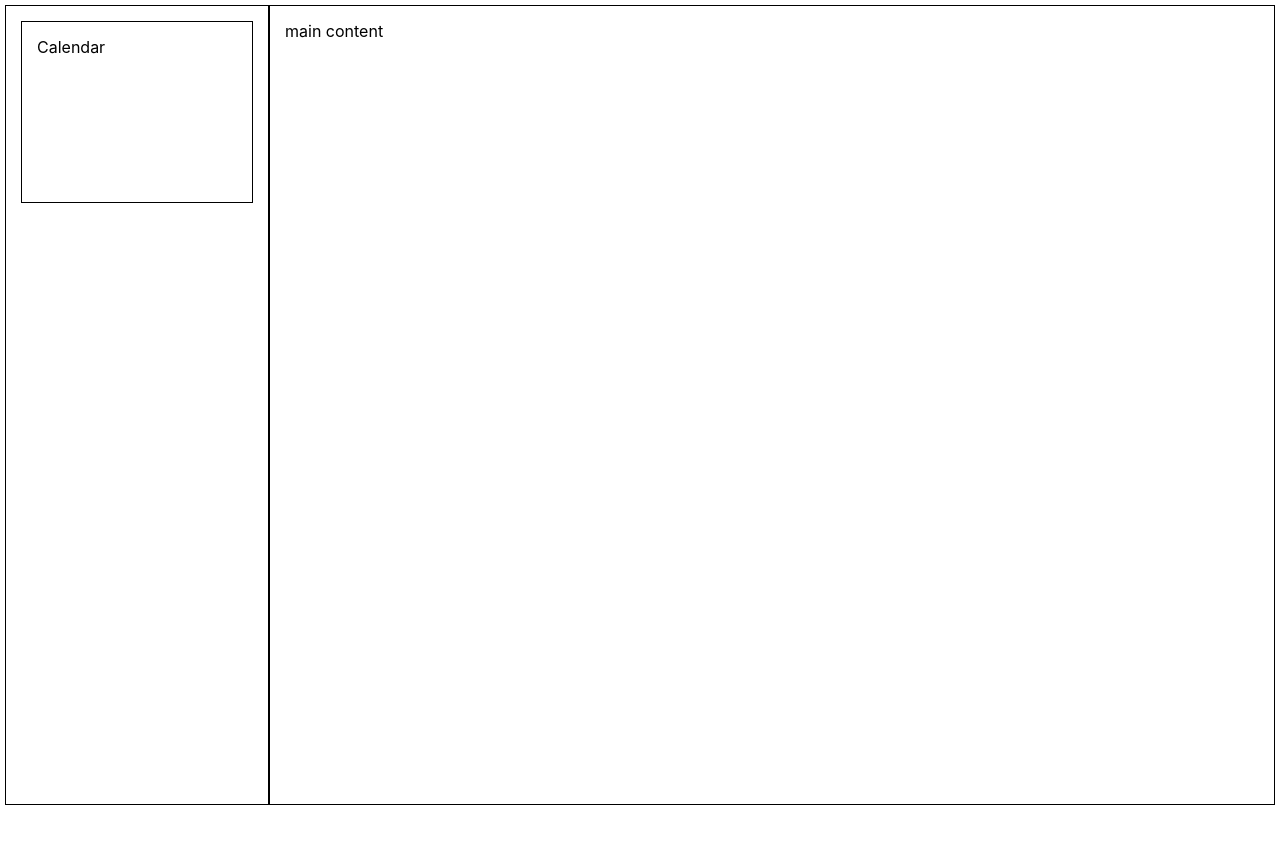
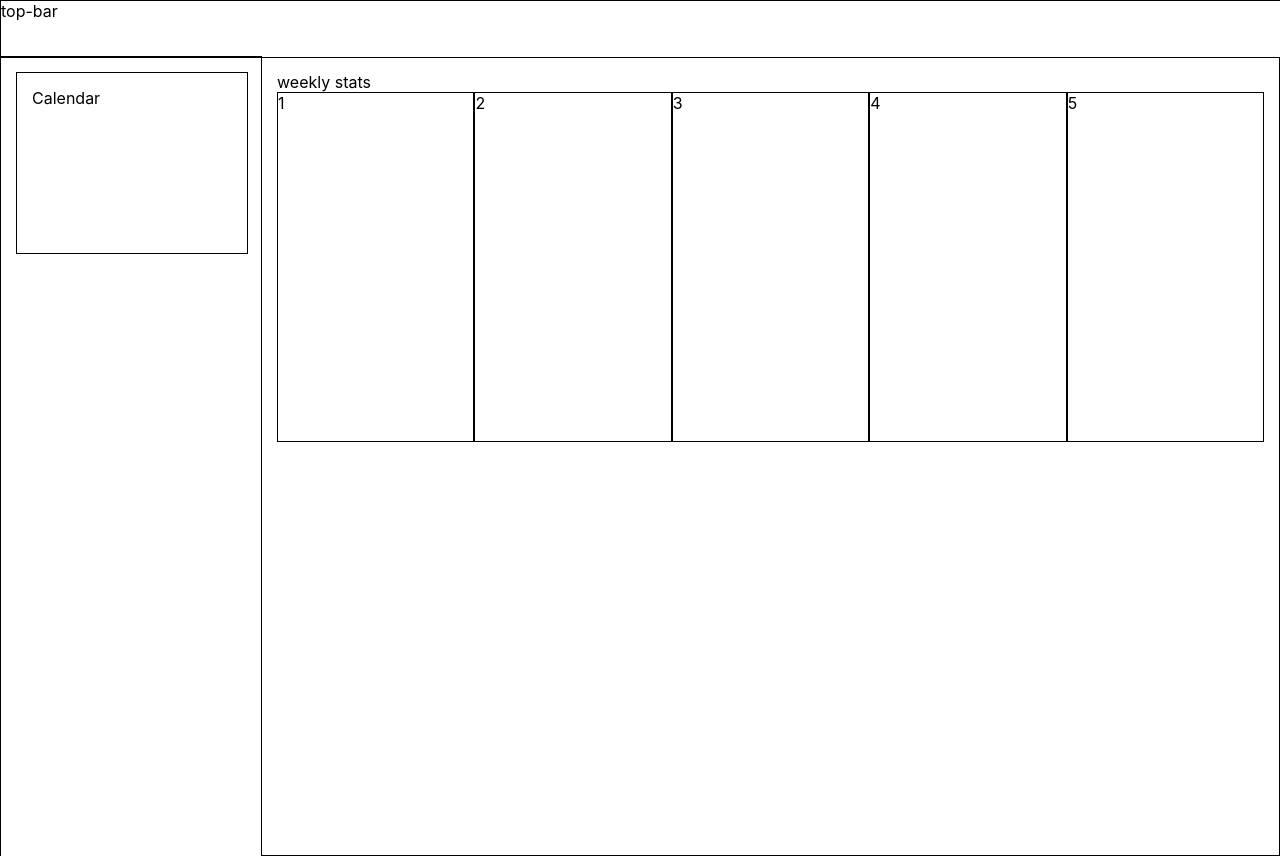
Before and after one commit to spacekimchi/traders-fe, a React (Create React App) app: page / in a window 1280 px wide. Before the commit the page ends 810 px from the top, so only its background shows below. Built offline with nearby package versions, Linux system fonts and the light colour scheme.

Commit message:
more layouts and more components

```diff
--- a/src/App.tsx
+++ b/src/App.tsx
@@ -1,15 +1,20 @@
 import React from 'react';
 import Calendar from './components/Calendar';
+import TopBar from './components/TopBar';
+import Week from './components/Week';
 import './stylesheets/app.scss';
 
 function App() {
 	return (
 		<div className="app-container">
-			<div className="left-panel">
-				<Calendar />
-			</div>
-			<div className="main-content">
-				main content
+			<TopBar />
+			<div className="main-page">
+				<div className="left-panel">
+					<Calendar />
+				</div>
+				<div className="main-content">
+					<Week />
+				</div>
 			</div>
 		</div>
 	);
--- /dev/null
+++ b/src/components/TopBar.tsx
@@ -0,0 +1,9 @@
+import '../stylesheets/top-bar.scss';
+
+export default function TopBar() {
+	return (
+		<div className="top-bar">
+			top-bar
+		</div>
+	);
+}
--- /dev/null
+++ b/src/components/Week.tsx
@@ -0,0 +1,17 @@
+import WeeklyStats from './WeeklyStats';
+import WeekDay from './WeekDay';
+import '../stylesheets/week.scss';
+
+export default function Week() {
+	const days = Array.from({ length: 5 }, (_, i) => i + 1).map((day) => {
+		return <WeekDay dayNum={day} />;
+	});
+	return (
+		<div className="week">
+			<WeeklyStats />
+			<div className="week-days">
+				{days}
+			</div>
+		</div>
+	);
+}
--- /dev/null
+++ b/src/components/WeekDay.tsx
@@ -0,0 +1,7 @@
+import '../stylesheets/week-day.scss';
+
+export default function WeekDay(props: any) {
+	return (
+		<div className="day">{props.dayNum}</div>
+	);
+}
--- /dev/null
+++ b/src/components/WeeklyStats.tsx
@@ -0,0 +1,8 @@
+
+export default function WeeklyStats() {
+	return (
+		<div>
+			weekly stats
+		</div>
+	);
+}
--- a/src/stylesheets/app.scss
+++ b/src/stylesheets/app.scss
@@ -1,12 +1,20 @@
 .app-container {
 	display: flex;
+	flex-direction: column;
+}
+
+.main-page {
+	display: flex;
 	min-height: 800px;
-	padding: 5px;
+	margin-top: 56px;
 }
 
 .left-panel {
 	border: solid 1px black;
 	height: auto;
+	position: fixed;
+	width: 260px;
+	height: 100%;
 }
 
 .main-content {
@@ -14,4 +22,5 @@
 	height: auto;
 	width: 100%;
 	padding: 15px;
+	margin-left: 261px;
 }
--- /dev/null
+++ b/src/stylesheets/top-bar.scss
@@ -0,0 +1,9 @@
+.top-bar {
+	position: fixed;
+	top: 0;
+	left: 0;
+	background-color: white;
+	border: solid 1px black;
+	height: 56px;
+	width: 100%;
+}
--- /dev/null
+++ b/src/stylesheets/week-day.scss
@@ -0,0 +1,5 @@
+.day {
+	border: solid 1px black;
+	width: 100%;
+	min-width: 50px;
+}
--- /dev/null
+++ b/src/stylesheets/week.scss
@@ -0,0 +1,11 @@
+.week {
+	display: flex;
+	flex-direction: column;
+	height: 100%;
+}
+
+.week-days {
+	display: flex;
+	height: 100%;
+	max-height: 350px;
+}
```
Also changed, not shown: src/stylesheets/weekly-stats.scss (added).
